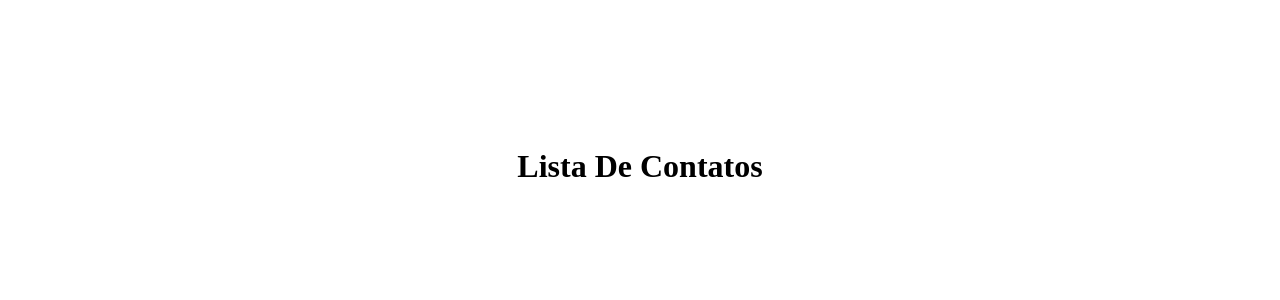
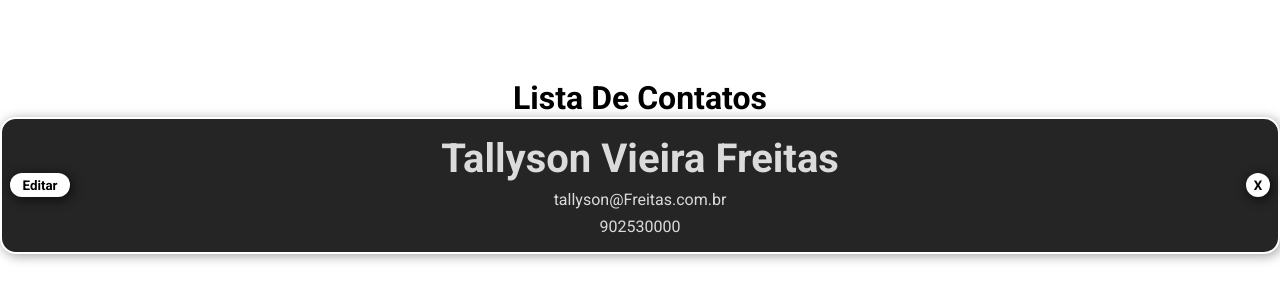
Before and after one commit to TallysonFreitas/Lista-de-contatos, a React (Create React App) app: page / in a window 1280 px wide. Shown: the part 234-534 px from the top of the page. Built offline with nearby package versions, Linux system fonts and the light colour scheme.

Commit message:
adiciona componente contato item

```diff
--- a/public/index.html
+++ b/public/index.html
@@ -15,6 +15,9 @@
       user's mobile device or desktop. See https://developers.google.com/web/fundamentals/web-app-manifest/
     -->
     <link rel="manifest" href="%PUBLIC_URL%/manifest.json" />
+    <link rel="preconnect" href="https://fonts.googleapis.com">
+    <link rel="preconnect" href="https://fonts.gstatic.com" crossorigin>
+    <link href="https://fonts.googleapis.com/css2?family=Roboto:ital,wght@0,400;0,700;1,700&display=swap" rel="stylesheet">
     <!--
       Notice the use of %PUBLIC_URL% in the tags above.
       It will be replaced with the URL of the `public` folder during the build.
--- /dev/null
+++ b/src/components/ContatoItem/index.tsx
@@ -0,0 +1,21 @@
+import {
+  CloseButton,
+  ContainerContatoItem,
+  ContatoItemType,
+  EditButton,
+  Name
+} from './style'
+
+const ContatoItem = ({ name, email, telefone }: ContatoItemType) => {
+  return (
+    <ContainerContatoItem>
+      <EditButton>Editar</EditButton>
+      <Name>{name}</Name>
+      <p>{email}</p>
+      <p>{telefone}</p>
+      <CloseButton>X</CloseButton>
+    </ContainerContatoItem>
+  )
+}
+
+export default ContatoItem
--- a/src/components/ContatoItem/style.ts
+++ b/src/components/ContatoItem/style.ts
@@ -1,7 +1,59 @@
 import styled from 'styled-components'
 
-export const ContatoItem = styled.div`
+export type ContatoItemType = {
+  name: string
+  email: string
+  telefone: number
+}
+
+export const ContainerContatoItem = styled.div`
   padding: 16px;
   background-color: #252525;
   width: 100%;
+  color: #dbdbdb;
+  display: flex;
+  flex-direction: column;
+  align-items: center;
+  gap: 8px;
+  border: 2px solid white;
+  border-radius: 16px;
+  box-shadow: 2px 2px 12px rgba(0, 0, 0, 0.37);
+  position: relative;
 `
+
+export const Name = styled.h3`
+  font-size: 40px;
+`
+
+export const CloseButton = styled.button`
+  content: 'X';
+  display: flex;
+  justify-content: center;
+  align-items: center;
+  color: black;
+  width: 24px;
+  height: 24px;
+  background-color: white;
+  right: 8px;
+  top: 0;
+  bottom: 0;
+  position: absolute;
+  margin: auto 0;
+  border-radius: 50%;
+  cursor: pointer;
+  border: none;
+  font-weight: bold;
+  transition: all ease 0.3s;
+  box-shadow: 2px 2px 12px rgba(0, 0, 0, 0.77);
+
+  &:hover {
+    box-shadow: 2px 2px 12px rgba(255, 255, 255, 0.37);
+  }
+`
+
+export const EditButton = styled(CloseButton)`
+  right: auto;
+  left: 8px;
+  width: 60px;
+  border-radius: 16px;
+`
--- a/src/containers/ListaDeContatos/index.tsx
+++ b/src/containers/ListaDeContatos/index.tsx
@@ -1,9 +1,15 @@
+import ContatoItem from '../../components/ContatoItem'
 import { SContainer } from './style'
 
 const ListaDeContatos = () => {
   return (
     <SContainer>
       <h1>Lista De Contatos</h1>
+      <ContatoItem
+        email={'tallyson@Freitas.com.br'}
+        name="Tallyson Vieira Freitas"
+        telefone={902530000}
+      />
     </SContainer>
   )
 }
--- a/src/style/index.ts
+++ b/src/style/index.ts
@@ -5,6 +5,7 @@ const EstiloGlobal = createGlobalStyle`
   margin:0;
   padding:0;
   box-sizing:border-box;
+  font-family:Roboto, sans-serif;
 }
 `
 
```
